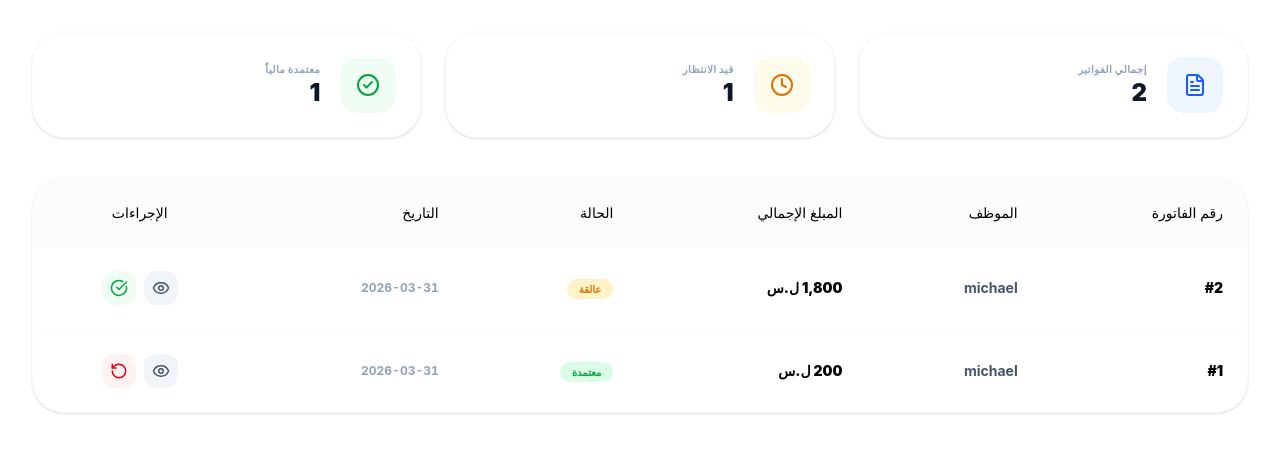
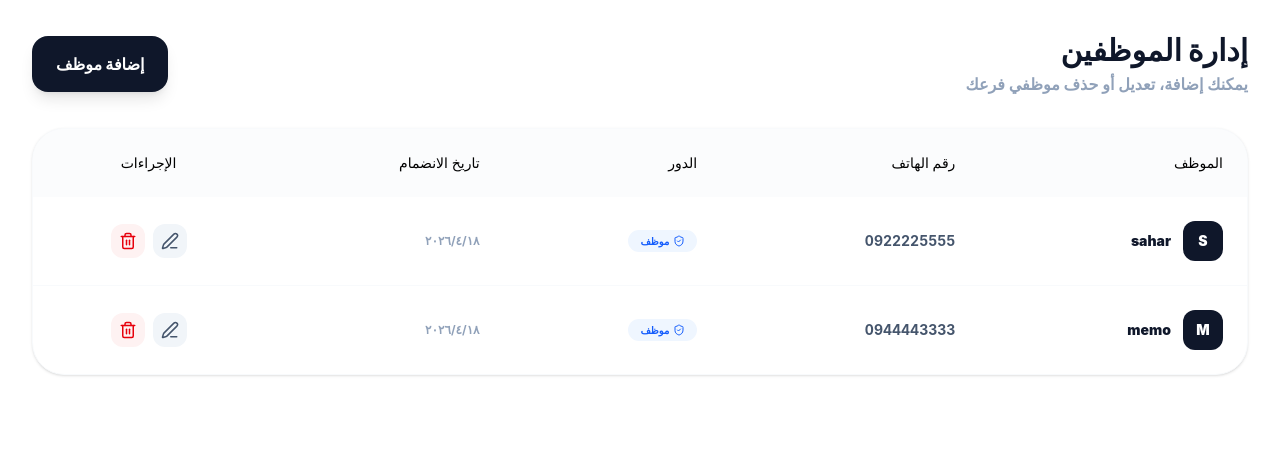
Before and after one commit to maichealalbotrous/matajer-pro-FrontEnd, a React (Vite) app: page / in a window 1280 px wide. Shown: the top 452 px of the page. Built offline with nearby package versions, Linux system fonts and the light colour scheme.

Commit message:
implements the Employee page and components

```diff
--- a/src/App.jsx
+++ b/src/App.jsx
@@ -1,5 +1,6 @@
 import './App.css'
 import AdminDashboard from './pages/AdminDashboard/AdminDashboard'
+import Employee_page from './pages/Employee/Employee_page'
 import Invoices_page from './pages/Invoices/Invoices_page'
 import Reports from './pages/Reports/Reports'
 import Settlements_page from './pages/Settlements/Settlements_page'
@@ -9,7 +10,7 @@ function App() {
   return (
 
     <>
-    <Invoices_page/>
+    <Employee_page/>
     </>
   )
 }
--- /dev/null
+++ b/src/components/Admin_component/Employee/EmployeeList/EmployeeList.jsx
@@ -0,0 +1,62 @@
+import React from 'react';
+import { User, Phone, Calendar, Trash2, Edit3, ShieldCheck } from 'lucide-react';
+import { Table, TableBody, TableCell, TableHead, TableHeader, TableRow } from "@/components/ui/table";
+
+function EmployeeList({ employees = [], onEdit, onDelete }) {
+
+    const employeesArray = Array.isArray(employees) ? employees : Object.values(employees);
+
+  return (
+    <div className="bg-white rounded-[32px] border border-slate-50 shadow-sm overflow-hidden" dir="rtl">
+      <Table className="text-right">
+        <TableHeader className="bg-slate-50/50">
+          <TableRow className="border-none">
+            <TableHead className="p-6 text-right">الموظف</TableHead>
+            <TableHead className="p-6 text-right">رقم الهاتف</TableHead>
+            <TableHead className="p-6 text-right">الدور</TableHead>
+            <TableHead className="p-6 text-right">تاريخ الانضمام</TableHead>
+            <TableHead className="p-6 text-center">الإجراءات</TableHead>
+          </TableRow>
+        </TableHeader>
+        <TableBody className="border-none">
+          {employeesArray.map((emp) => (
+            <TableRow key={emp.id} className="border-slate-50 hover:bg-slate-50/30 transition-colors">
+              <TableCell className="p-6">
+                <div className="flex items-center gap-3">
+                  <div className="w-10 h-10 bg-[#0f172a] text-white rounded-xl flex items-center justify-center font-black">
+                    {emp.name.charAt(0).toUpperCase()}
+                  </div>
+                  <span className="font-black text-[#0f172a]">{emp.name}</span>
+                </div>
+              </TableCell>
+              <TableCell className="p-6 text-sm font-bold text-slate-600 tabular-nums">{emp.phone}</TableCell>
+              <TableCell className="p-6">
+                <span className="px-3 py-1 bg-blue-50 text-blue-600 rounded-full text-[10px] font-black flex items-center gap-1 w-fit">
+                  <ShieldCheck size={12} /> موظف
+                </span>
+              </TableCell>
+              <TableCell className="p-6 text-xs font-bold text-slate-400">
+                {new Date(emp.created_at).toLocaleDateString('ar-EG')}
+              </TableCell>
+              <TableCell className="p-6">
+                <div className="flex justify-center gap-2">
+                  <button onClick={() => onEdit(emp)} className="p-2 bg-slate-100 text-slate-600 rounded-xl hover:bg-blue-600 hover:text-white transition-all">
+                    <Edit3 size={18} />
+                  </button>
+                  <button onClick={() => onDelete(emp.id)} className="p-2 bg-red-50 text-red-600 rounded-xl hover:bg-red-600 hover:text-white transition-all">
+                    <Trash2 size={18} />
+                  </button>
+                </div>
+              </TableCell>
+            </TableRow>
+          ))}
+        </TableBody>
+      </Table>
+      {employeesArray.length === 0 && (
+        <div className="p-20 text-center text-slate-400 font-bold text-sm">لا يوجد موظفين حالياً</div>
+      )}
+    </div>
+  );
+}
+
+export default EmployeeList;
--- /dev/null
+++ b/src/components/Admin_component/Employee/EmployeeManager/EmployeeManager.jsx
@@ -0,0 +1,64 @@
+import React, { useState } from 'react';
+
+import { UserPlus } from 'lucide-react';
+import MyButton from '@/components/MyButton/MyButton';
+import EmployeeList from '../EmployeeList/EmployeeList';
+import EmployeeModal from '../EmployeeModal/EmployeeModal';
+
+function EmployeeManager() {
+
+    const [employees, SetEmployees] = useState({
+    "1": { "id": 7, "name": "sahar", "phone": "0922225555", "created_at": "2026-04-18T14:31:13.000000Z" },
+    "2": { "id": 8, "name": "memo", "phone": "0944443333", "created_at": "2026-04-18T14:31:33.000000Z" }
+  });
+
+  const [isModalOpen, setIsModalOpen] = useState(false);
+  const [selectedEmployee, setSelectedEmployee] = useState(null);
+
+  const handleSave = (data) => {
+    if (selectedEmployee) {
+      console.log("تحديث الموظف (PUT):", selectedEmployee.id, data);
+    } else {
+      console.log("إضافة موظف جديد (POST):", data);
+    }
+    setIsModalOpen(false);
+  };
+
+  const handleDelete = (id) => {
+    if(window.confirm("هل أنت متأكد من حذف هذا الموظف؟")) {
+        console.log("حذف الموظف (DELETE):", id);
+    }
+  };
+
+  return (
+    <div className="p-8 space-y-8 max-w-7xl mx-auto" dir="rtl">
+      <div className="flex justify-between items-center">
+        <div>
+          <h1 className="text-3xl font-black text-[#0f172a]">إدارة الموظفين</h1>
+          <p className="text-slate-400 font-bold mt-1">يمكنك إضافة، تعديل أو حذف موظفي فرعك</p>
+        </div>
+        <MyButton
+          title="إضافة موظف"
+          icon={<UserPlus size={20} />}
+          onClick={() => { setSelectedEmployee(null); setIsModalOpen(true); }}
+          className="bg-[#0f172a] text-white px-6 py-4 rounded-2xl font-black flex items-center gap-2 shadow-lg hover:scale-105 transition-transform"
+        />
+      </div>
+
+      <EmployeeList
+        employees={employees}
+        onEdit={(emp) => { setSelectedEmployee(emp); setIsModalOpen(true); }}
+        onDelete={handleDelete}
+      />
+
+      <EmployeeModal
+        isOpen={isModalOpen}
+        employee={selectedEmployee}
+        onClose={() => setIsModalOpen(false)}
+        onSave={handleSave}
+      />
+    </div>
+  );
+}
+
+export default EmployeeManager;
--- /dev/null
+++ b/src/components/Admin_component/Employee/EmployeeModal/EmployeeModal.jsx
@@ -0,0 +1,79 @@
+import React, { useEffectEvent, useState } from 'react';
+import { Dialog, DialogContent, DialogHeader, DialogTitle } from "@/components/ui/dialog";
+import { UserPlus, User, Phone, Lock } from 'lucide-react';
+import MyButton from '@/components/MyButton/MyButton';
+import MyInput from '@/components/MyInput/MyInput';
+
+function EmployeeModal({ isOpen, onClose, onSave, employee = null }) {
+  const [formData, SetFormData] = useState({ name: '', phone: '', password: '' });
+
+  useEffectEvent(() => {
+    if (employee) {
+      SetFormData({ name: employee.name, phone: employee.phone, password: '' });
+    } else {
+      SetFormData({ name: '', phone: '', password: '' });
+    }
+  }, [employee, isOpen]);
+
+  const handleSubmit = (e) => {
+    e.preventDefault();
+    const dataToSave = {
+      name: formData.name,
+      phone: formData.phone,
+    };
+
+    if (!employee || formData.password) {
+      dataToSave.password = formData.password;
+    }
+
+    onSave(dataToSave);
+  };
+
+  return (
+    <Dialog open={isOpen} onOpenChange={onClose}>
+      <DialogContent className="max-w-[450px] rounded-[40px] border-none p-8 bg-white outline-none" showCloseButton={false}>
+        <DialogHeader className="text-right">
+          <div className="w-14 h-14 bg-slate-50 rounded-2xl flex items-center justify-center text-[#0f172a] mb-4">
+            <UserPlus size={28} />
+          </div>
+          <DialogTitle className="text-2xl font-black text-[#0f172a]">
+            {employee ? 'تعديل بيانات موظف' : 'إضافة موظف جديد'}
+          </DialogTitle>
+        </DialogHeader>
+
+        <form onSubmit={handleSubmit} className="space-y-4 mt-8" dir="rtl">
+          <MyInput
+            LabelTitle={"اسم الموظف"}
+            icon={<User size={18}/>}
+            value={formData.name}
+            onChange={(e) => SetFormData({...formData, name: e.target.value})}
+            placeholder="اسم المستخدم"
+          />
+          <MyInput
+            LabelTitle={"رقم الهاتف"}
+            icon={<Phone size={18}/>}
+            value={formData.phone}
+            onChange={(e) => SetFormData({...formData, phone: e.target.value})}
+            placeholder="09xxxxxxxx"
+          />
+          <MyInput
+            LabelTitle={employee ? "كلمة المرور (اتركها فارغة لعدم التغيير)" : "كلمة المرور"}
+            type="password"
+            placeholder="........"
+            icon={<Lock size={18}/>}
+            value={formData.password}
+            onChange={(e) => SetFormData({...formData, password: e.target.value})}
+          />
+
+          <MyButton
+            title={employee ? "تحديث البيانات" : "إضافة الموظف للفرع"}
+            type="submit"
+            className="w-full mt-4 py-4 bg-[#0f172a] text-white rounded-2xl font-black shadow-xl"
+          />
+        </form>
+      </DialogContent>
+    </Dialog>
+  );
+}
+
+export default EmployeeModal;
--- /dev/null
+++ b/src/pages/Employee/Employee_page.jsx
@@ -0,0 +1,10 @@
+import EmployeeManager from '@/components/Admin_component/Employee/EmployeeManager/EmployeeManager'
+import React from 'react'
+
+function Employee_page() {
+  return (
+    <div><EmployeeManager/></div>
+  )
+}
+
+export default Employee_page
```
